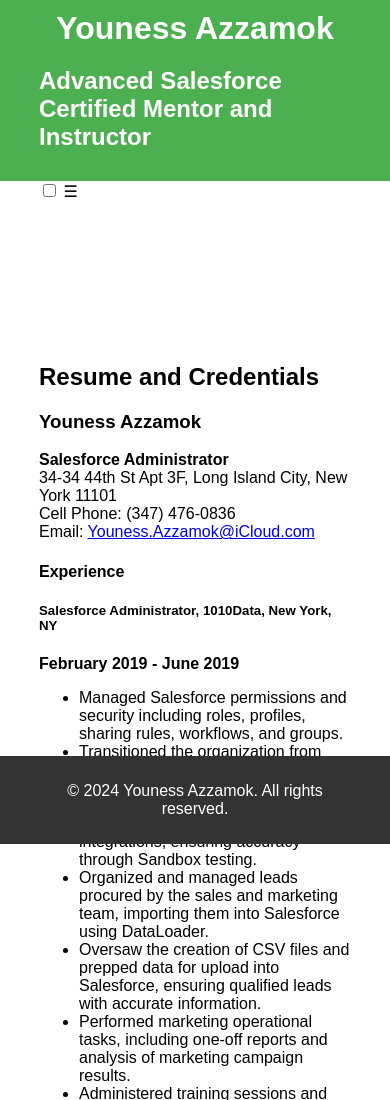
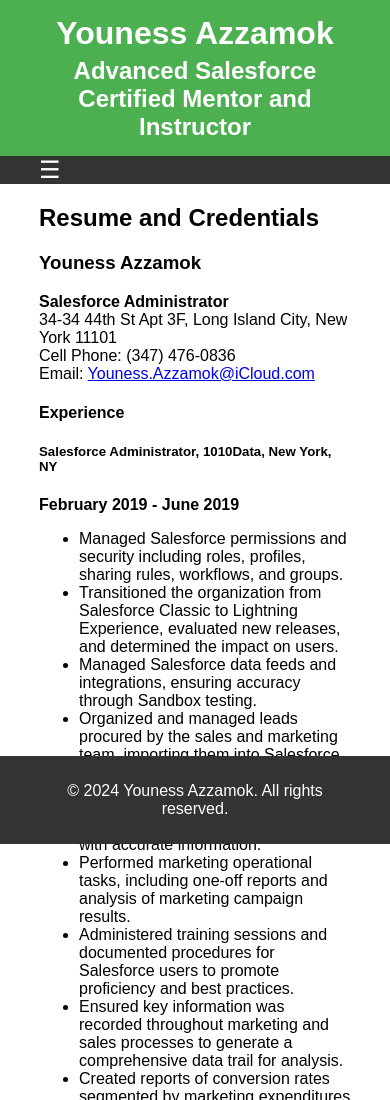
Before and after one commit to azzamoky/younessazzamok.com, a plain HTML site: page resume.html in a window 390 px wide. Shown: the top 1100 px of the page. Drawn offline with Linux system fonts and the light colour scheme.

Commit message:
Update styles.css

```diff
--- a/styles.css
+++ b/styles.css
@@ -16,21 +16,31 @@ header {
     background-color: #4CAF50;
     color: white;
     padding: 10px 0;
+    text-align: center;
 }
 
-header h1 {
-    margin: 0;
-    text-align: center;
+header h1, header h2 {
+    margin: 5px 0;
+}
+
+nav {
+    background-color: #333;
+}
+
+nav .container {
+    display: flex;
+    justify-content: space-between;
+    align-items: center;
 }
 
 nav ul {
     list-style: none;
     padding: 0;
-    text-align: center;
+    margin: 0;
+    display: flex;
 }
 
 nav ul li {
-    display: inline;
     margin: 0 15px;
 }
 
@@ -41,6 +51,21 @@ nav ul li a {
 
 nav ul li a:hover {
     text-decoration: underline;
+}
+
+.menu-icon {
+    display: none;
+    font-size: 24px;
+    color: white;
+}
+
+#menu-toggle {
+    display: none;
+}
+
+#menu-toggle:checked + .menu-icon + ul {
+    display: flex;
+    flex-direction: column;
 }
 
 main {
@@ -56,3 +81,15 @@ footer {
     bottom: 0;
     width: 100%;
 }
+
+@media (max-width: 768px) {
+    nav ul {
+        display: none;
+        flex-direction: column;
+        width: 100%;
+    }
+
+    .menu-icon {
+        display: block;
+    }
+}
```
